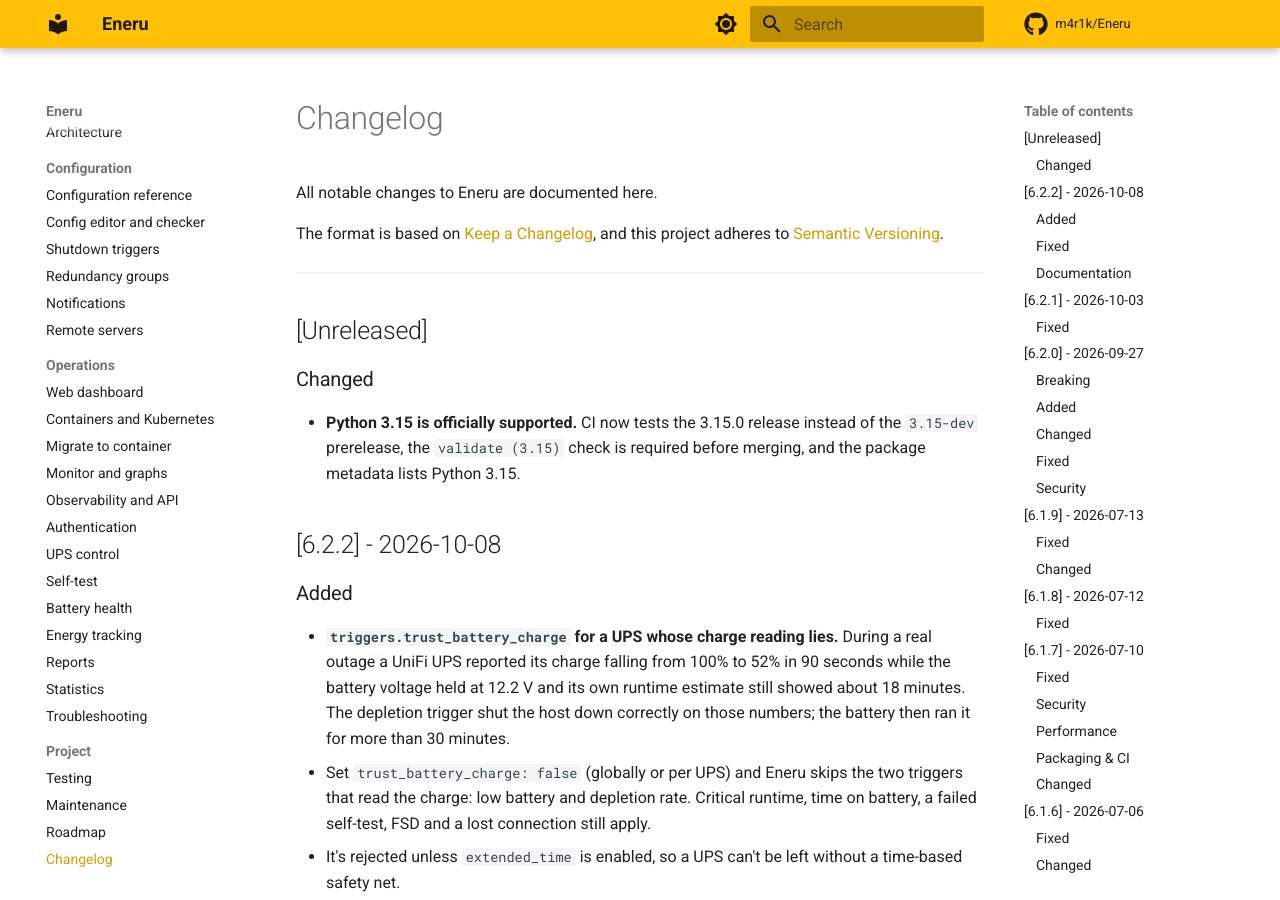
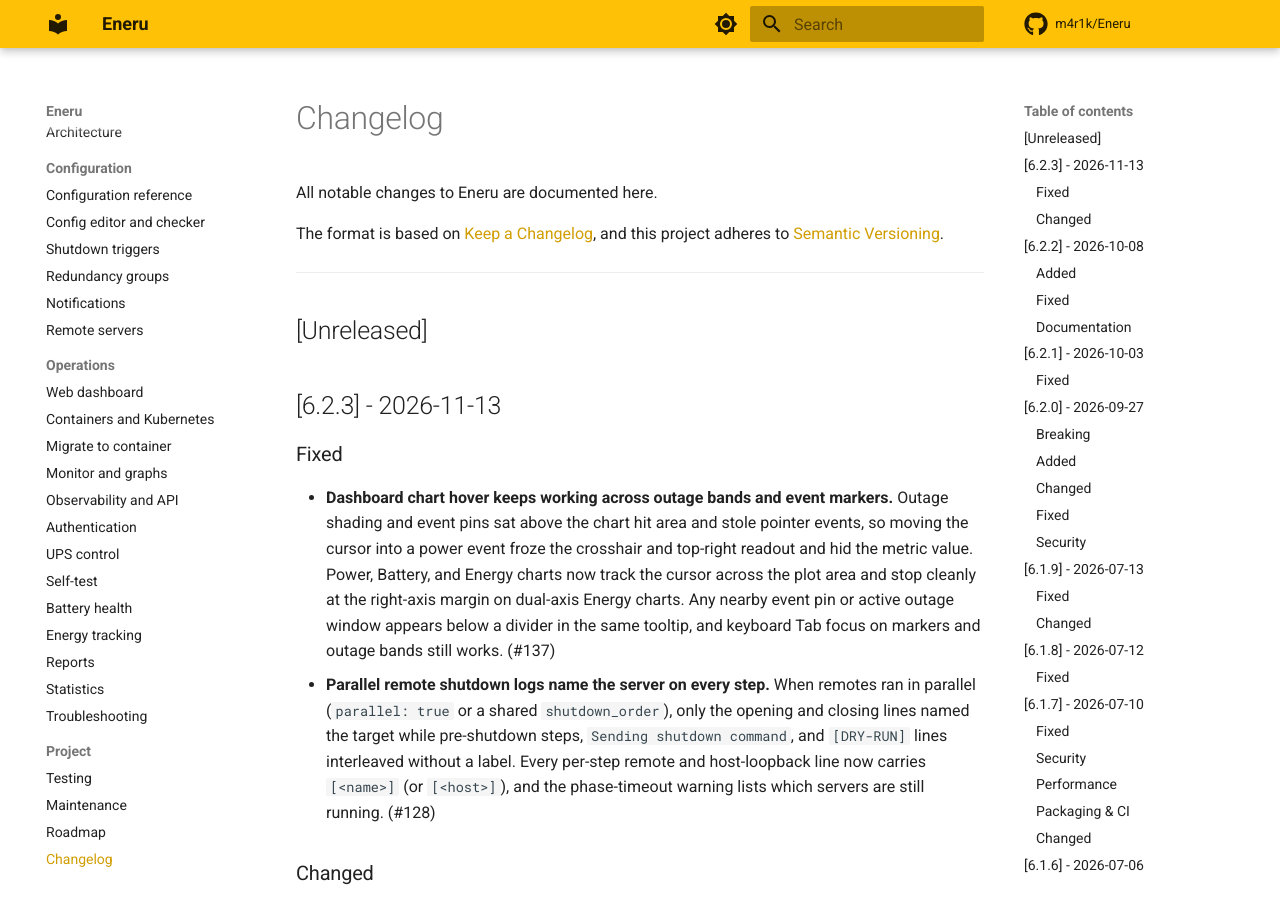
Before and after one commit to m4r1k/Eneru, an MkDocs documentation site: the page built from docs/changelog.md, in a window 1280 px wide and 900 px high. Built offline with MkDocs 1.6.1 and Material for MkDocs 9.7.7, drawn with Linux system fonts in a browser that asks for light colours; comment, search, counter and statistics services are not loaded.

Commit message:
chore: release 6.2.3
Bumps version.py to 6.2.3 and moves [Unreleased] into the 6.2.3
changelog entry covering #128 and #137.

```diff
--- a/docs/changelog.md
+++ b/docs/changelog.md
@@ -8,6 +8,26 @@ and this project adheres to [Semantic Versioning](https://semver.org/spec/v2.0.0
 ---
 
 ## [Unreleased]
+
+## [6.2.3] - 2026-11-13
+
+### Fixed
+
+- **Dashboard chart hover keeps working across outage bands and event markers.**
+  Outage shading and event pins sat above the chart hit area and stole pointer
+  events, so moving the cursor into a power event froze the crosshair and
+  top-right readout and hid the metric value. Power, Battery, and Energy charts
+  now track the cursor across the plot area and stop cleanly at the right-axis
+  margin on dual-axis Energy charts. Any nearby event pin or active outage
+  window appears below a divider in the same tooltip, and keyboard Tab focus on
+  markers and outage bands still works. (#137)
+- **Parallel remote shutdown logs name the server on every step.** When remotes
+  ran in parallel (`parallel: true` or a shared `shutdown_order`), only the
+  opening and closing lines named the target while pre-shutdown steps,
+  `Sending shutdown command`, and `[DRY-RUN]` lines interleaved without a
+  label. Every per-step remote and host-loopback line now carries `[<name>]`
+  (or `[<host>]`), and the phase-timeout warning lists which servers are still
+  running. (#128)
 
 ### Changed
 
--- a/src/eneru/version.py
+++ b/src/eneru/version.py
@@ -2,4 +2,4 @@
 
 # Version is set at build time via git describe --tags
 # Format: "5.2.1" for tagged releases, "5.2.1-5-gabcdef1" for dev builds
-__version__ = "6.2.2"
+__version__ = "6.2.3"
```
